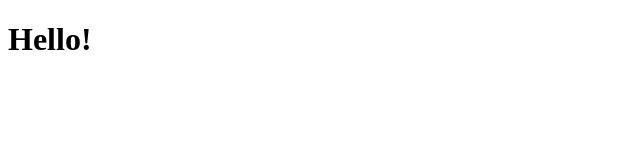
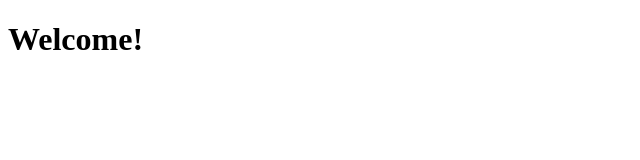
Before and after one commit to kierenevans/nginx-test, a plain HTML site: page web/index.html in a window 1280 px wide. Shown: the whole page, without its empty margins (0-640 px from the left). Drawn offline with Linux system fonts and the light colour scheme.

Commit message:
Change message

```diff
--- a/web/index.html
+++ b/web/index.html
@@ -1,6 +1,6 @@
 <!DOCTYPE html>
 <html>
   <body>
-    <h1>Hello!</h1>
+    <h1>Welcome!</h1>
   </body>
 </html>
```
